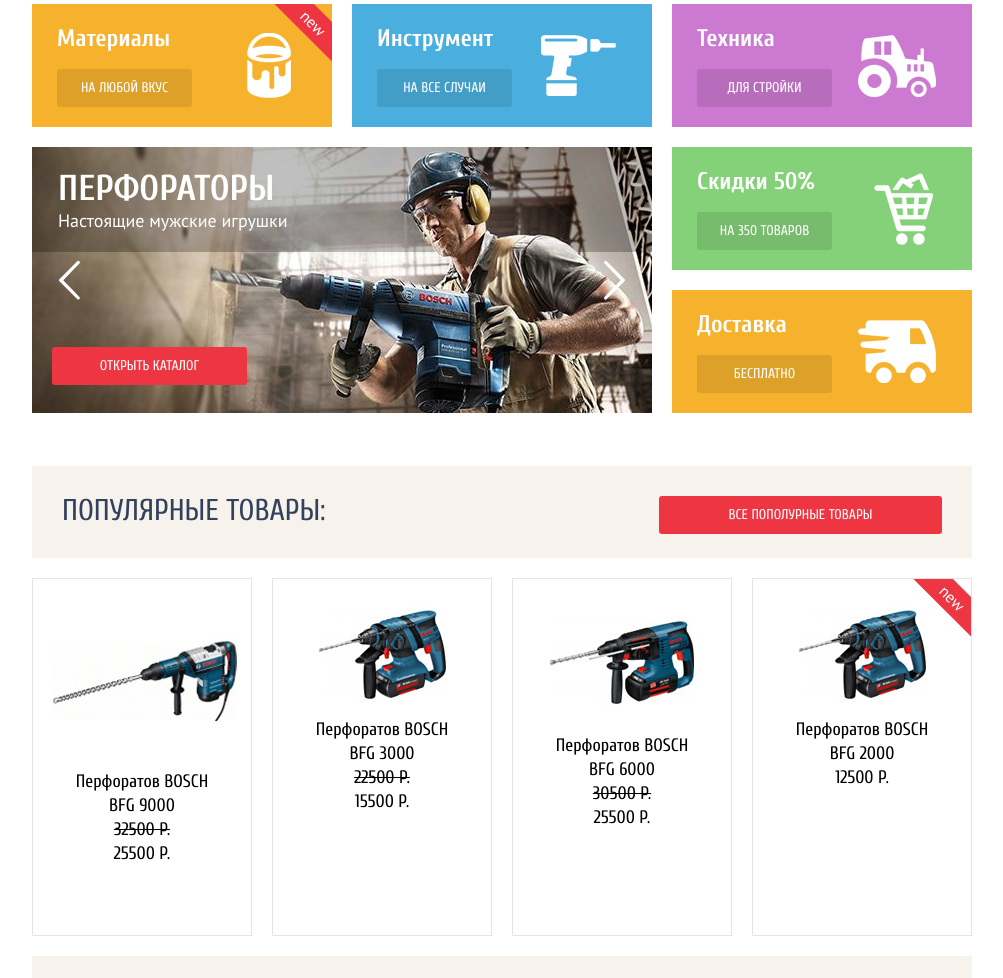
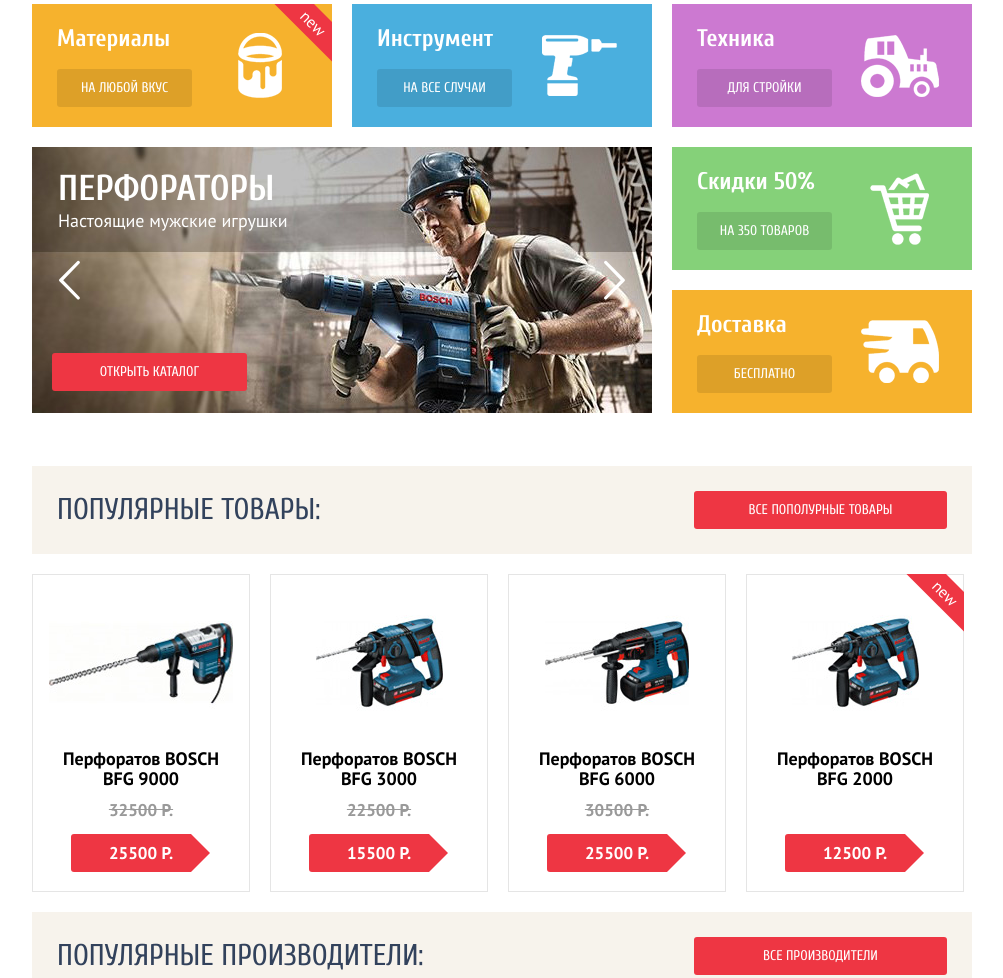
Before and after one commit to bini1988/202794-technomart, a plain HTML site: page index.html in a window 1280 px wide. Shown: the part 377-1355 px from the top of the page, without its empty margins (138-1141 px from the left). Drawn offline with Linux system fonts and the light colour scheme; files whose address does not match are found by name.

Commit message:
Добавлены стили отображения в блоки популярные товары и производители

```diff
--- a/css/style.css
+++ b/css/style.css
@@ -141,7 +141,7 @@
 
 .button-common {
 	display: inline-block;
-	padding: 10px 15px;
+	padding: 10px 0px;
 
 	font-family: "Cuprum", sans-serif;
 	font-size: 14px;
@@ -157,6 +157,19 @@
 	cursor: pointer;
 	border-radius: 3px;
 }
+
+.button-common:hover {
+	background-color: #ca2c37;
+}
+
+.button-common:active {
+	background-color: #ba2732;
+}
+
+/*===============================================================
+ *			HEADER
+ *===============================================================
+ */
 
 .header-top {
 	background-color: #293449;
@@ -201,8 +214,8 @@
 .search-form
 .icon-search {
 	position: absolute;
-	margin-left: 15px;
-	margin-top: 12px;
+	left: 15px;
+	top: 12px;
 
 	font-size: 17px;
 	line-height: 18px;
@@ -226,6 +239,14 @@
 	border: none;
 }
 
+::-webkit-input-placeholder { color:#ffffff; opacity: 1;}
+
+::-moz-placeholder { color:#ffffff; opacity: 1;} /* firefox 19+ */
+
+:-ms-input-placeholder { color:#ffffff; opacity: 1;} /* ie */
+
+input:-moz-placeholder { color:#ffffff; opacity: 1;}
+
 .header-top
 .search-form
 input[name="search-q"]:hover:not(:focus) {
@@ -235,16 +256,22 @@
 
 .header-top
 .search-form
-input[name="search-q"]:focus {
-	color: #000000;
-	background-color: #ffffff;
+input[name="search-q"]:hover:not(:focus) + .icon-search {
+	color: #ffffff;
 }
 
 .header-top
 .search-form
-input[name="search-q"]:focus
-.icon-search {
+input[name="search-q"]:focus {
 	color: #000000;
+	background-color: #ffffff;
+	outline: none;
+}
+
+.header-top
+.search-form
+input[name="search-q"]:focus + .icon-search {
+	color: #ee3643;
 }
 
 .header-top
@@ -498,6 +525,15 @@
 	margin-top: 60px;
 }
 
+/*===============================================================
+ *			OFFERS
+ *===============================================================
+ */
+
+.offers {
+	margin-bottom: 53px;
+}
+
 .offer-card {
 	position: relative;
 
@@ -514,6 +550,23 @@
 }
 
 .offer-card
+.left-side {
+	float: left;
+	width: 135px;
+}
+
+.offer-card
+.right-side {
+	float: right;
+	width: 95px;
+	padding-left: 20px;
+
+	line-height: 83px;
+	text-align: center;
+}
+
+
+.offer-card
 .title {
 	display: block;
 
@@ -525,6 +578,27 @@
 
 	color: #ffffff;
 
+}
+
+.button-offer {
+	display: block;
+	width: 135px;
+
+	color: #ffffff;
+	background-color: rgba(0, 0, 0, 0.1);
+}
+
+.button-offer:hover {
+	background-color: rgba(0, 0, 0, 0.2);
+}
+
+.button-offer:active {
+	background-color: rgba(0, 0, 0, 0.3);
+}
+
+.offer-card img {
+	display: inline-block;
+	vertical-align: middle;
 }
 
 .new-mark::after {
@@ -547,22 +621,6 @@
 	transform: rotate(45deg);
 }
 
-.button-offer {
-	display: block;
-	width: 135px;
-	padding: 10px 0px;
-
-	font-size: 14px;
-	line-height: 18px;
-	text-transform: uppercase;
-	text-decoration: none;
-	text-align: center;
-
-	color: #ffffff;
-	background-color: rgba(0, 0, 0, 0.1);
-	border-radius: 3px;
-}
-
 .offers-row-1 {
 	margin-bottom: 20px;
 
@@ -576,45 +634,26 @@
 .offers
 .offer-materials {
 	background-color: #f6b22d;
-	background-image: url("../img/materials-icon.png");
-	background-repeat: no-repeat;
-	background-position: 84% center;
 }
 
 .offers
 .offer-tools {
 	background-color: #4aafde;
-	background-image: url("../img/tools-icon.png");
-	background-repeat: no-repeat;
-	background-position: 84% center;
 }
 
 .offers
 .offer-mechanisms {
 	background-color: #cc79d1;
-	background-image: url("../img/mechanisms-icon.png");
-	background-repeat: no-repeat;
-	background-position: 84% center;
 }
 
 .offers
 .offer-discounts {
 	background-color: #85d179;
-	background-image: url("../img/discounts-icon.png");
-	background-repeat: no-repeat;
-	background-position: 84% center;
 }
 
 .offers
 .offer-delivery {
 	background-color: #f6b22d;
-	background-image: url("../img/delivery-icon.png");
-	background-repeat: no-repeat;
-	background-position: 84% center;
-}
-
-.offers-row-2 {
-	margin-bottom: 53px;
 }
 
 .offers-row-2 .left-column {
@@ -632,6 +671,7 @@
 
 .slider {
 	position: relative;
+	height: 266px;
 }
 
 .slider-slide {
@@ -718,13 +758,12 @@
 .slider
 .button-common {
 	position: absolute;
-	top: 0px;
+	bottom: 0px;
 	left: 0px;
 
 	width: 195px;
-	margin-top: 200px;
+	margin-bottom: 22px;
 	margin-left: 20px;
-
 }
 
 .rigth-column
@@ -738,8 +777,12 @@
 	margin-bottom: 0px;
 }
 
+/*===============================================================
+ *			POPULAR PRODUCTS
+ *===============================================================
+ */
 .section-header {
-	padding: 30px;
+	padding: 25px;
 	margin-bottom: 20px;
 
 	background-color: #f7f3ec;
@@ -747,7 +790,9 @@
 
 .section-title {
 	font-size: 30px;
-	line-height: 30px;
+	line-height: 38px;
+
+	vertical-align: middle;
 
 	color: #32425c;
 	text-transform: uppercase;
@@ -768,24 +813,83 @@
 
 	display: inline-block;
 	vertical-align: bottom;
-	width: 178px;
-	min-height: 316px;
-	padding: 20px;
+	width: 218px;
+	height: 318px;
+	padding: 0px;
 	margin-right: 20px;
 	margin-bottom: 20px;
 	vertical-align: top;
 
-	font-size: 18px;
+	font-family: "PTSans", sans-serif;
+	font-weight: bold;
+	font-size: 17px;
+	line-height: 18px;
 	text-align: center;
 
-	border: 1px solid #e5e5e5;
+	box-shadow: inset 0 0 0 1px #e5e5e5;
 
 	overflow: hidden;
 }
 
 .product-info
+.product-img {
+	height: 175px;
+	line-height: 175px;
+}
+
+.product-info
+.product-img img {
+	display: inline-block;
+	vertical-align: middle;
+}
+
+.product-info
+.product-title {
+	height: 40px;
+
+	font-size: 18px;
+	line-height: 20px;
+}
+
+.product-info
 .old-price {
+	height: 45px;
+	color: #999999;
+
+	vertical-align: middle;
+	line-height: 43px;
+
 	text-decoration: line-through;
+}
+
+.product-info
+.price {
+	position: relative;
+	width: 140px;
+
+	padding: 10px 0px;
+	margin: 0 auto;
+	margin-bottom: 20px;
+
+	color: #ffffff;
+	background-color: #ee3643;
+	border-radius: 3px 0px 0px 3px;
+
+}
+
+.product-info
+.price::before {
+  content: "";
+  position: absolute;
+	height: 0px;
+	width: 0px;
+
+  right: -19px;
+  bottom: -1px;
+	border: 20px solid transparent;
+	border-top: 20px solid #ffffff;
+	border-right: 20px solid #ffffff;
+	border-bottom: 20px solid #ffffff;
 }
 
 .pop-products
@@ -793,6 +897,11 @@
 .product-info:nth-child(4n) {
 	margin-right: 0px;
 }
+
+/*===============================================================
+ *			POPULAR PRODUCERS
+ *===============================================================
+ */
 
 .pop-producers {
 	margin-bottom: 65px;
@@ -809,18 +918,33 @@
 	font-size: 0px;
 }
 
-.companies-logo
-a {
+.companies-logo a {
 	display: inline-block;
-	width: 218px;
-	min-height: 143px;
+	vertical-align: top;
+	width: 220px;
+	height: 145px;
+	line-height: 143px;
 	margin-right: 20px;
 	margin-bottom: 20px;
-	vertical-align: top;
 
 	text-align: center;
 
-	border: 1px solid #e5e5e5;
+	box-shadow: inset 0px 0px 0 1px #e5e5e5;
+}
+
+.companies-logo a:hover {
+	box-shadow: 0 6px 25px -6px #293449;
+}
+
+.companies-logo a:active {
+	opacity: 0.3;
+	box-shadow: 0 6px 25px -6px #293449;
+}
+
+
+.companies-logo a img {
+	display: inline-block;
+	vertical-align: middle;
 }
 
 .companies-logo
--- a/index.html
+++ b/index.html
@@ -12,8 +12,8 @@
 				<div class="container clearfix">
 					<div class="index-logo">Техномарт</div>
 					<form class="search-form" action="" method="get">
+						<input type="text" name="search-q" placeholder="Поиск:">
 						<span class="icon-search"></span>
-						<input type="text" name="search-q" placeholder="Поиск:">
 					</form>
 					<div class="shop-control">
 						<a class="shop-bookmarks" href="#">
@@ -66,17 +66,32 @@
 			<div class="container">
 				<section class="offers">
 					<div class="offers-row-1">
-						<div class="offer-card offer-materials">
-							<span class="title new-mark">Материалы</span>
-							<a class="button-offer" href="#">На любой вкус</a>
+						<div class="offer-card clearfix offer-materials new-mark">
+							<div class="left-side">
+								<span class="title">Материалы</span>
+								<a class="button-common button-offer" href="#">На любой вкус</a>
 							</div>
-						<div class="offer-card offer-tools">
+							<div class="right-side">
+								<img src="img/materials-icon.png" width="44" height="65" alt="Материалы">
+							</div>
+						</div>
+						<div class="offer-card clearfix offer-tools">
+							<div class="left-side">
 								<span class="title">Инструмент</span>
-							<a class="button-offer" href="#">На все случаи</a>
+								<a class="button-common button-offer" href="#">На все случаи</a>
 							</div>
-						<div class="offer-card offer-mechanisms">
+							<div class="right-side">
+								<img src="img/tools-icon.png" width="75" height="61" alt="Инструмент">
+							</div>
+						</div>
+						<div class="offer-card clearfix offer-mechanisms">
+							<div class="left-side">
 								<span class="title">Техника</span>
-							<a class="button-offer" href="#">Для стройки</a>
+								<a class="button-common button-offer" href="#">Для стройки</a>
+							</div>
+							<div class="right-side">
+								<img src="img/mechanisms-icon.png" width="78" height="62" alt="Техника">
+							</div>
 						</div>
 					</div>
 					<div class="offers-row-2 clearfix">
@@ -106,25 +121,37 @@
 							</div>
 						</div>
 						<div class="rigth-column">
-							<div class="offer-card offer-discounts">
+							<div class="offer-card clearfix offer-discounts">
+								<div class="left-side">
 									<span class="title">Скидки 50%</span>
-								<a class="button-offer" href="#">На 350 товаров</a>
+									<a class="button-common button-offer" href="#">На 350 товаров</a>
 								</div>
-							<div class="offer-card offer-delivery">
+								<div class="right-side">
+									<img src="img/discounts-icon.png" width="59" height="72" alt="Скидки">
+								</div>
+							</div>
+							<div class="offer-card clearfix offer-delivery">
+								<div class="left-side">
 									<span class="title">Доставка</span>
-								<a class="button-offer" href="#">Бесплатно</a>
+									<a class="button-common button-offer" href="#">Бесплатно</a>
+								</div>
+								<div class="right-side">
+									<img src="img/delivery-icon.png" width="78" height="63" alt="Скидки">
+								</div>
 							</div>
 						</div>
 					</div>
 				</section>
 				<section class="pop-products">
-					<div class="section-header">
+					<div class="section-header clearfix">
 						<span class="section-title">Популярные товары:</span>
 						<a class="button-common" href="#">Все пополурные товары</a>
 					</div>
 					<div class="products-list">
 						<div class="product-info">
+							<div class="product-img">
 								<img src="img/product-1.jpg" width="184" height="164" alt="Фото товара">
+							</div>
 							<div class="product-title">
 								Перфоратов BOSCH<br>
 								BFG 9000
@@ -133,7 +160,9 @@
 							<div class="price">25500 P.</div>
 						</div>
 						<div class="product-info">
+							<div class="product-img">
 								<img src="img/product-2.jpg" width="127" height="112" alt="Фото товара">
+							</div>
 							<div class="product-title">
 								Перфоратов BOSCH<br>
 								BFG 3000
@@ -142,7 +171,9 @@
 							<div class="price">15500 P.</div>
 						</div>
 						<div class="product-info">
+							<div class="product-img">
 								<img src="img/product-3.jpg" width="144" height="128" alt="Фото товара">
+							</div>
 							<div class="product-title">
 								Перфоратов BOSCH<br>
 								BFG 6000
@@ -150,9 +181,11 @@
 							<div class="old-price">30500 Р.</div>
 							<div class="price">25500 P.</div>
 						</div>
-						<div class="product-info">
+						<div class="product-info new-mark">
+							<div class="product-img">
 								<img src="img/product-4.jpg" width="127" height="112" alt="Фото товара">
-							<div class="product-title new-mark">
+							</div>
+							<div class="product-title">
 								Перфоратов BOSCH<br>
 								BFG 2000
 							</div>
@@ -162,7 +195,7 @@
 					</div>
 				</section>
 				<section class="pop-producers">
-					<div class="section-header">
+					<div class="section-header clearfix">
 						<span class="section-title">Популярные производители:</span>
 						<a class="button-common" href="#">Все производители</a>
 					</div>
```
Lines whose indentation alone changed are shown as unchanged.
